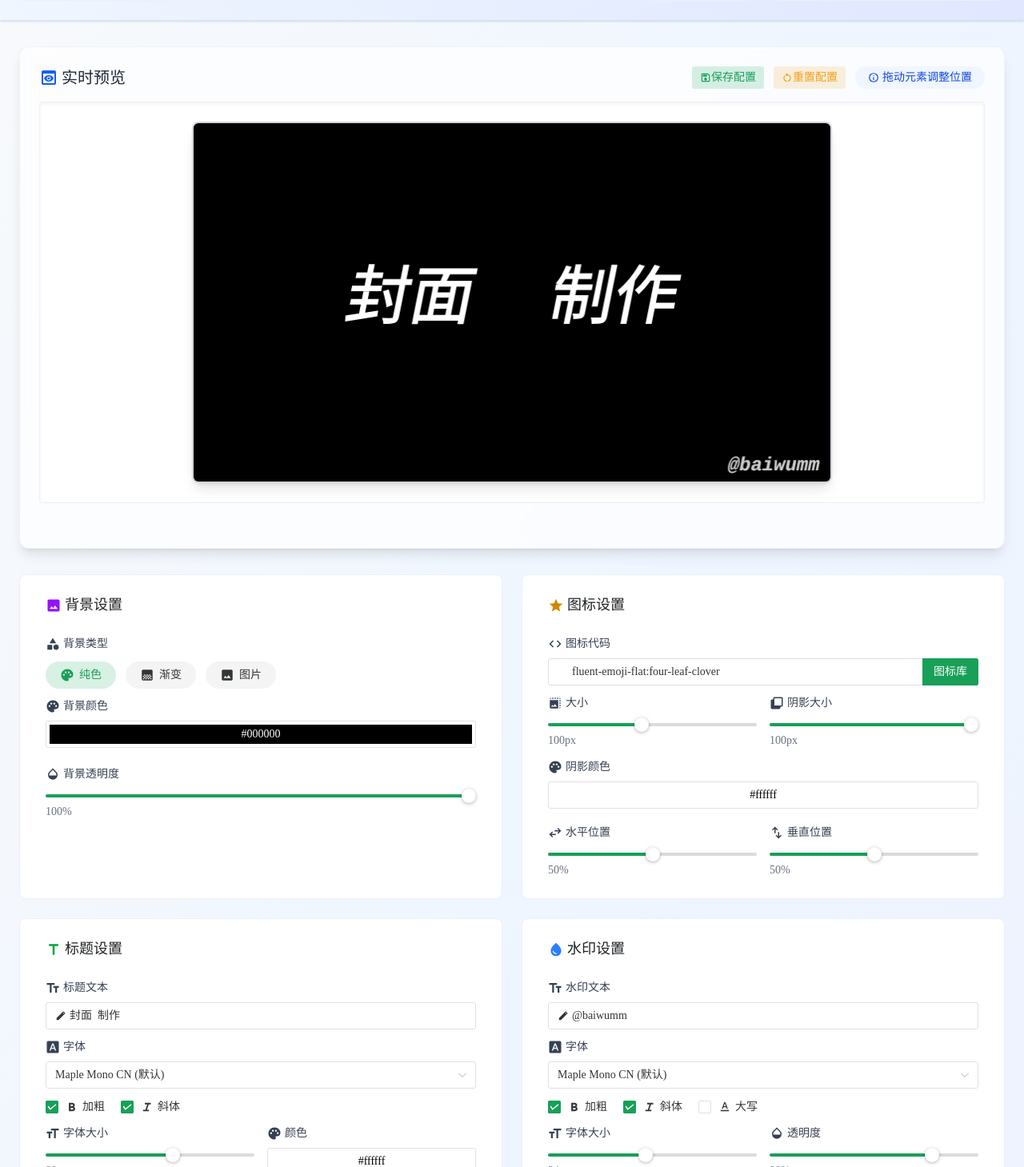
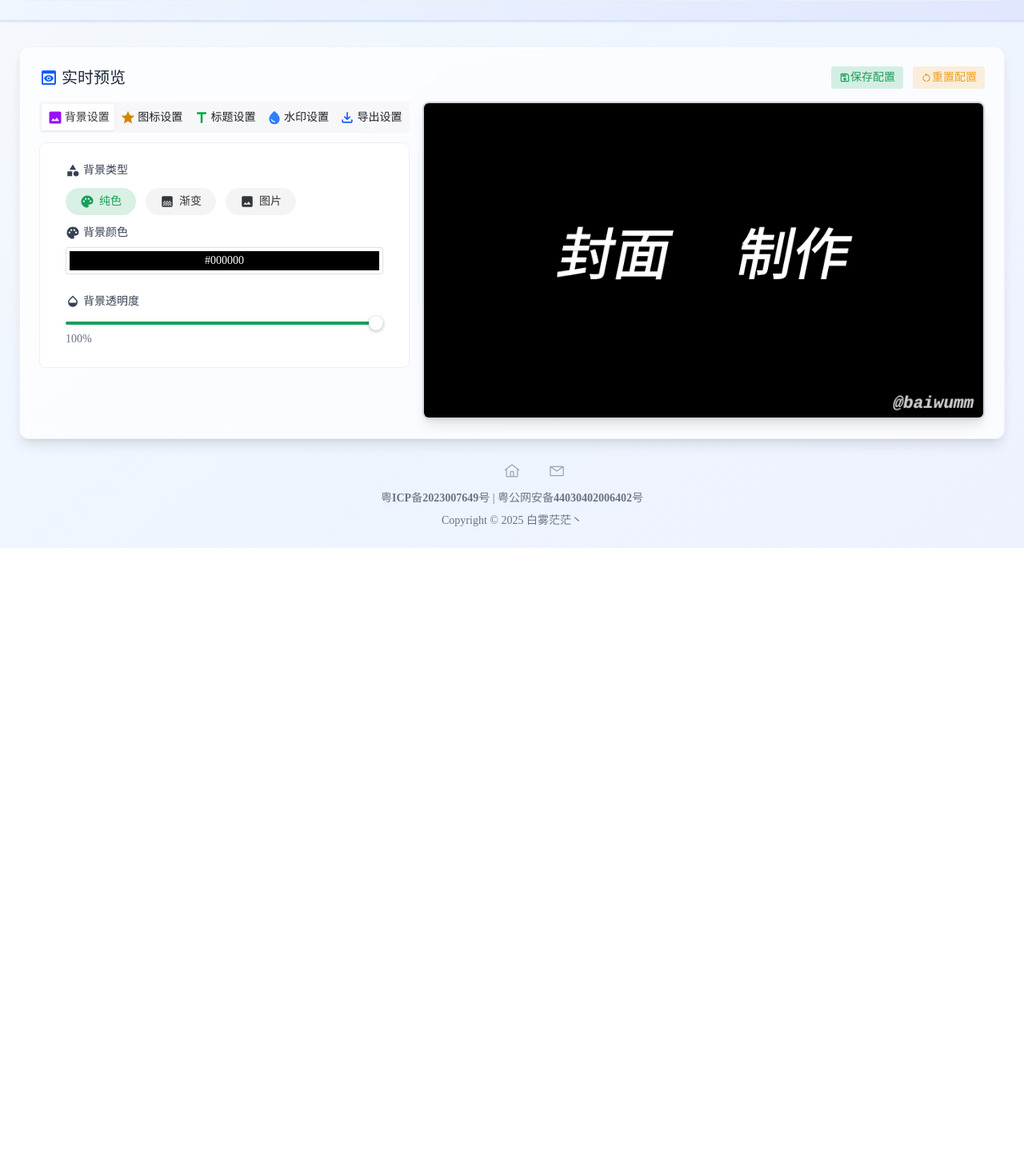
Before and after one commit to wojackop/cover-magic, a Vue app: page / in a window 1280 px wide. Shown: the part 391-1850 px from the top of the page at 80% size. After the commit the page ends 1076 px from the top, so only its background shows below. Built offline with nearby package versions, Linux system fonts and the light colour scheme; some icons are missing; a small style sheet from the web is missing.

Commit message:
perf: 调整操作面板布局

```diff
--- a/src/App.vue
+++ b/src/App.vue
@@ -2,162 +2,129 @@
   <!-- 加载动画 -->
   <LoadingScreen v-if="isLoading" />
 
-  <n-config-provider :theme="theme" v-else>
-    <div
-      class="min-h-screen"
-      :class="[
+  <n-config-provider v-else :theme="theme">
+    <div class="min-h-screen" :class="[
       isDarkMode
         ? 'bg-gradient-to-br from-gray-900 via-gray-800 to-gray-900 dark-mode'
         : 'bg-gradient-to-br from-gray-50 via-blue-50 to-indigo-50',
-      ]"
-    >
+    ]">
       <!-- 顶部标题栏 -->
-      <HeaderPanel
-        :title="siteInfo.name"
-        :subtitle="siteInfo.description"
-        @header-action="handleHeaderAction"
-        @theme-change="handleThemeChange"
-      />
+      <HeaderPanel :title="siteInfo.name" :subtitle="siteInfo.description" @header-action="handleHeaderAction"
+        @theme-change="handleThemeChange" />
 
-      <div class="container mx-auto px-6 py-8">
+      <div class="container mx-auto px-6 mt-8">
         <!-- 预览区域 -->
-        <div
-          class="mb-8"
-          :class="
-            isDarkMode
+        <div :class="isDarkMode
           ? 'bg-gray-800/70 backdrop-blur-sm rounded-xl shadow-lg p-6 border border-gray-700/50'
           : 'bg-white/70 backdrop-blur-sm rounded-xl shadow-lg p-6 border border-gray-200/50'
-          "
-        >
+          ">
           <div class="flex items-center justify-between mb-4">
-            <h2
-              class="text-xl font-bold flex items-center gap-1"
-              :class="isDarkMode ? 'text-gray-100' : 'text-gray-800'"
-            >
-              <Icon
-                icon="material-symbols:preview"
-                class="text-2xl"
-                :class="isDarkMode ? 'text-blue-400' : 'text-blue-600'"
-              />
+            <h2 class="text-xl font-bold flex items-center gap-1"
+              :class="isDarkMode ? 'text-gray-100' : 'text-gray-800'">
+              <Icon icon="material-symbols:preview" class="text-2xl"
+                :class="isDarkMode ? 'text-blue-400' : 'text-blue-600'" />
               实时预览
             </h2>
             <div class="flex items-center gap-3">
               <!-- 全局操作按钮 - 移到预览区域标题栏 -->
-              <n-button
-                size="small"
-                type="primary"
-                secondary
-                @click="saveCurrentConfig"
-                class="flex items-center gap-1"
-                :class="isDarkMode ? 'hover:bg-blue-700/50' : 'hover:bg-blue-100'"
-              >
+              <n-button size="small" type="primary" secondary class="flex items-center gap-1"
+                :class="isDarkMode ? 'hover:bg-blue-700/50' : 'hover:bg-blue-100'" @click="saveCurrentConfig">
                 <Icon icon="material-symbols:save-outline" />
                 保存配置
               </n-button>
-              <n-button
-                size="small"
-                type="warning"
-                secondary
-                @click="showResetConfirm = true"
-                class="flex items-center gap-1"
-                :class="isDarkMode ? 'hover:bg-amber-700/50' : 'hover:bg-amber-100'"
-              >
+              <n-button size="small" type="warning" secondary class="flex items-center gap-1"
+                :class="isDarkMode ? 'hover:bg-amber-700/50' : 'hover:bg-amber-100'" @click="showResetConfirm = true">
                 <Icon icon="material-symbols:restart-alt" />
                 重置配置
               </n-button>
-              <div
-                class="rounded-full px-4 py-1 text-sm font-medium flex items-center gap-1"
-                :class="isDarkMode ? 'bg-blue-900/50 text-blue-300' : 'bg-blue-50 text-blue-700'"
-              >
-                <Icon icon="material-symbols:info-outline" />
-                拖动元素调整位置
             </div>
           </div>
+          <n-grid :x-gap="16" :y-gap="24" cols="1 s:1 m:1 l:5 xl:5 2xl:5" responsive="screen">
+            <!-- 操作面板 - 大屏幕左侧，小屏幕下方 -->
+            <n-gi span="24 m:24 l:2" class="order-2 lg:order-1">
+              <n-tabs type="segment" animated>
+                <n-tab-pane name="background-panel">
+                  <template #tab>
+                    <div class="flex items-center gap-0.5">
+                      <Icon icon="material-symbols:image" class="text-xl text-purple-600" />
+                      <span class="font-semibold">背景设置</span>
                     </div>
-          <PreviewPanel
-            ref="previewPanelRef"
-            :backgroundConfig="backgroundConfig"
-            :iconConfig="iconConfig"
-            :titleConfig="titleConfig"
-            :watermarkConfig="watermarkConfig"
-            class="rounded-lg overflow-hidden shadow-inner"
-            @canvas-update="onCanvasUpdate"
-          />
-        </div>
-
-        <!-- 控制面板 -->
-        <n-grid cols="1 s:1 m:2 l:2 xl:3 2xl:3" responsive="screen" :x-gap="24" :y-gap="24">
-          <!-- 背景设置 -->
-          <n-grid-item>
-            <BackgroundPanel
-              :backgroundConfig="backgroundConfig"
-              @update:backgroundConfig="
+                  </template>
+                  <BackgroundPanel :backgroundConfig="backgroundConfig" @update:backgroundConfig="
                     (newBackgroundConfig) => {
                       Object.assign(backgroundConfig, newBackgroundConfig);
                       updateCanvas();
                     }
-              "
-              @image-upload="handleImageUpload"
-              @canvas-update="updateCanvas"
-            />
-          </n-grid-item>
+                  " @image-upload="handleImageUpload" @canvas-update="updateCanvas" />
+                </n-tab-pane>
 
-          <!-- 图标设置 -->
-          <n-grid-item>
-            <IconPanel
-              :iconConfig="iconConfig"
-              @update:iconConfig="
+                <n-tab-pane name="icon-panel">
+                  <template #tab>
+                    <div class="flex items-center gap-0.5">
+                      <Icon icon="material-symbols:star" class="text-xl text-yellow-600" />
+                      <span class="font-semibold">图标设置</span>
+                    </div>
+                  </template>
+                  <IconPanel :iconConfig="iconConfig" @update:iconConfig="
                     (newIconConfig) => {
                       Object.assign(iconConfig, newIconConfig);
                       updateCanvas();
                     }
-              "
-              @icon-load="loadIcon"
-              @canvas-update="updateCanvas"
-            />
-          </n-grid-item>
+                  " @icon-load="loadIcon" @canvas-update="updateCanvas" />
+                </n-tab-pane>
 
-          <!-- 标题设置 -->
-          <n-grid-item>
-            <TitlePanel
-              :titleConfig="titleConfig"
-              @update:titleConfig="
+                <n-tab-pane name="title-panel">
+                  <template #tab>
+                    <div class="flex items-center gap-0.5">
+                      <Icon icon="material-symbols:title" class="text-xl text-green-600" />
+                      <span class="font-semibold">标题设置</span>
+                    </div>
+                  </template>
+                  <TitlePanel :titleConfig="titleConfig" @update:titleConfig="
                     (newTitleConfig) => {
                       Object.assign(titleConfig, newTitleConfig);
                       updateCanvas();
                     }
-              "
-              @canvas-update="updateCanvas"
-            />
-          </n-grid-item>
+                  " @canvas-update="updateCanvas" />
+                </n-tab-pane>
 
-          <!-- 水印设置 -->
-          <n-grid-item>
-            <WatermarkPanel
-              :watermarkConfig="watermarkConfig"
-              @update:watermarkConfig="
+                <n-tab-pane name="watermark-panel">
+                  <template #tab>
+                    <div class="flex items-center gap-0.5">
+                      <Icon icon="material-symbols:water-drop" class="text-xl text-blue-500" />
+                      <span class="font-semibold">水印设置</span>
+                    </div>
+                  </template>
+                  <WatermarkPanel :watermarkConfig="watermarkConfig" @update:watermarkConfig="
                     (newWatermarkConfig) => {
                       Object.assign(watermarkConfig, newWatermarkConfig);
                       updateCanvas();
                     }
-              "
-              @canvas-update="updateCanvas"
-            />
-          </n-grid-item>
+                  " @canvas-update="updateCanvas" />
+                </n-tab-pane>
 
-          <!-- 导出设置 -->
-          <n-grid-item>
-            <ExportPanel
-              :exportConfig="exportConfig"
-              @update:exportConfig="
+                <n-tab-pane name="export-panel">
+                  <template #tab>
+                    <div class="flex items-center gap-0.5">
+                      <Icon icon="material-symbols:download" class="text-xl text-blue-600" />
+                      <span class="font-semibold">导出设置</span>
+                    </div>
+                  </template>
+                  <ExportPanel :exportConfig="exportConfig" @update:exportConfig="
                     (newExportConfig) => {
                       Object.assign(exportConfig, newExportConfig);
                     }
-              "
-              @export-image="exportImage"
-            />
-          </n-grid-item>
+                  " @export-image="exportImage" />
+                </n-tab-pane>
+              </n-tabs>
+            </n-gi>
+            <!-- 预览区域 - 大屏幕右侧，小屏幕上方 -->
+            <n-gi span="24 m:24 l:3" class="order-1 lg:order-2">
+              <PreviewPanel ref="previewPanelRef" :backgroundConfig="backgroundConfig" :iconConfig="iconConfig"
+                :titleConfig="titleConfig" :watermarkConfig="watermarkConfig" @canvas-update="onCanvasUpdate" />
+            </n-gi>
           </n-grid>
+        </div>
       </div>
 
       <!-- 底部版权信息 -->
@@ -187,7 +154,7 @@
 <script setup lang="ts">
 import { Icon } from "@iconify/vue";
 import { useHead } from "@unhead/vue";
-import { NGrid, NGridItem, NConfigProvider, darkTheme, NButton, NModal, createDiscreteApi, type GlobalTheme } from "naive-ui";
+import { NGrid,NGi, NConfigProvider, darkTheme, NButton, NModal, createDiscreteApi, type GlobalTheme, NTabs, NTabPane } from "naive-ui";
 import { ref, reactive, onMounted, nextTick } from "vue";
 
 import type { BackgroundConfig, IconConfig, TitleConfig, WatermarkConfig, ExportConfig } from "@/lib/type";
@@ -693,51 +660,3 @@ onMounted(() => {
   loadSavedConfig();
 });
 </script>
-
-<style scoped>
-/* 加载动画容器 */
-.loading-container {
-  position: fixed;
-  top: 0;
-  left: 0;
-  width: 100%;
-  height: 100%;
-  display: flex;
-  justify-content: center;
-  align-items: center;
-  background: linear-gradient(135deg, #3b82f6, #8b5cf6);
-  z-index: 9999;
-}
-
-.loading-content {
-  display: flex;
-  flex-direction: column;
-  align-items: center;
-  gap: 20px;
-}
-
-/* 旋转加载图标 */
-.loading-spinner {
-  width: 60px;
-  height: 60px;
-  border: 5px solid rgba(255, 255, 255, 0.3);
-  border-radius: 50%;
-  border-top-color: #ffffff;
-  animation: spin 1s ease-in-out infinite;
-}
-
-/* 加载文字 */
-.loading-text {
-  color: white;
-  font-size: 18px;
-  font-weight: bold;
-  letter-spacing: 1px;
-  text-shadow: 0 2px 4px rgba(0, 0, 0, 0.2);
-}
-
-@keyframes spin {
-  to {
-    transform: rotate(360deg);
-  }
-}
-</style>
--- a/src/components/BackgroundPanel.vue
+++ b/src/components/BackgroundPanel.vue
@@ -1,11 +1,5 @@
 <template>
   <n-card size="large" hoverable class="h-full !rounded-lg">
-    <template #header>
-      <div class="flex items-center gap-1">
-        <Icon icon="material-symbols:image" class="text-xl text-purple-600" />
-        <span class="font-semibold">背景设置</span>
-      </div>
-    </template>
     <n-space vertical size="large">
       <div>
         <label class="text-sm font-medium text-gray-700 mb-3 flex items-center gap-1">
--- a/src/components/ExportPanel.vue
+++ b/src/components/ExportPanel.vue
@@ -1,11 +1,5 @@
 <template>
     <n-card size="large" hoverable class="h-full !rounded-lg">
-        <template #header>
-            <div class="flex items-center gap-1">
-                <Icon icon="material-symbols:download" class="text-xl dark:text-blue-400 text-blue-600" />
-                <span class="font-semibold dark:text-gray-100">导出设置</span>
-            </div>
-        </template>
         <n-space vertical>
             <!-- 导出尺寸设置 -->
             <div class="grid grid-cols-2 gap-4">
--- a/src/components/IconPanel.vue
+++ b/src/components/IconPanel.vue
@@ -1,11 +1,5 @@
 <template>
   <n-card size="large" hoverable class="h-full !rounded-lg">
-    <template #header>
-      <div class="flex items-center gap-1">
-        <Icon icon="material-symbols:star" class="text-xl text-yellow-600" />
-        <span class="font-semibold">图标设置</span>
-      </div>
-    </template>
     <n-space vertical size="large">
       <div>
         <label class="text-sm font-medium text-gray-700 mb-2 flex items-center gap-1">
--- a/src/components/PreviewPanel.vue
+++ b/src/components/PreviewPanel.vue
@@ -1,19 +1,11 @@
 <template>
-  <n-card class="mb-8" size="large">
-    <div class="flex justify-center">
-      <canvas
-        ref="previewCanvas"
-        class="border-2 border-gray-300 rounded-lg shadow-lg w-full max-w-4xl"
-        :width="800"
-        :height="450"
-        style="width: 100%; height: auto; max-width: 800px"
-      ></canvas>
+  <div class="flex justify-center">
+  <canvas ref="previewCanvas" class="border-2 border-gray-300 rounded-lg shadow-lg w-full max-w-4xl" :width="800"
+    :height="450" style="width: 100%; height: auto"></canvas>
     </div>
-  </n-card>
 </template>
 
 <script setup lang="ts">
-import { NCard } from "naive-ui";
 import { ref, onMounted, nextTick, watch } from "vue";
 
 import type { BackgroundConfig, IconConfig, TitleConfig, WatermarkConfig, ExportConfig } from "@/lib/type";
--- a/src/components/TitlePanel.vue
+++ b/src/components/TitlePanel.vue
@@ -1,11 +1,5 @@
 <template>
   <n-card size="large" hoverable class="h-full !rounded-lg">
-    <template #header>
-      <div class="flex items-center gap-1">
-        <Icon icon="material-symbols:title" class="text-xl text-green-600" />
-        <span class="font-semibold">标题设置</span>
-      </div>
-    </template>
     <n-space vertical size="large">
       <div>
         <label class="text-sm font-medium text-gray-700 mb-2 flex items-center gap-1">
--- a/src/components/WatermarkPanel.vue
+++ b/src/components/WatermarkPanel.vue
@@ -1,11 +1,5 @@
 <template>
   <n-card size="large" hoverable class="h-full !rounded-lg">
-    <template #header>
-      <div class="flex items-center gap-1">
-        <Icon icon="material-symbols:water-drop" class="text-xl text-blue-500" />
-        <span class="font-semibold">水印设置</span>
-      </div>
-    </template>
     <n-space vertical size="large">
       <div>
         <label class="text-sm font-medium text-gray-700 mb-2 flex items-center gap-1">
```
Lines whose indentation alone changed are shown as unchanged.
